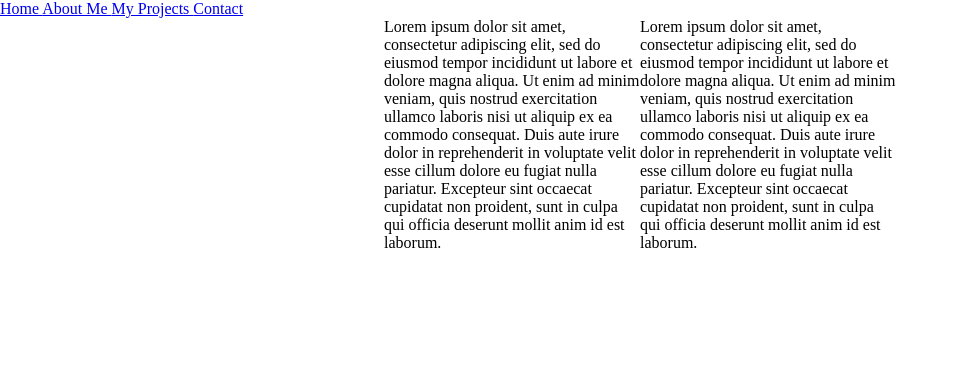
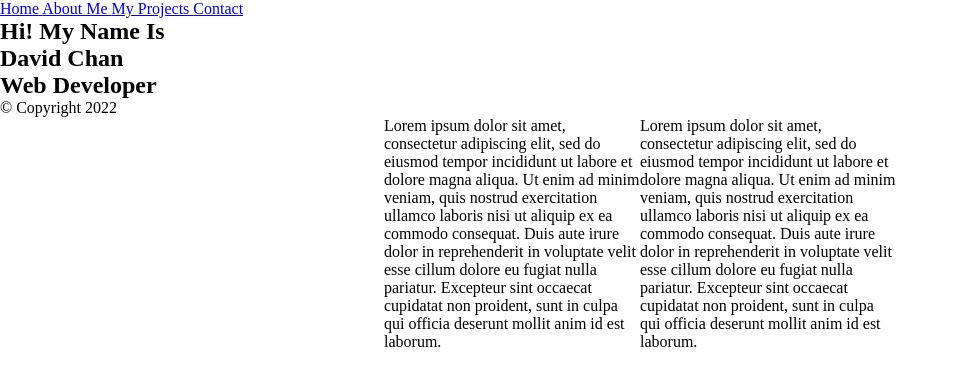
Before and after one commit to Davichavix/sass_project, a website: page index.html in a window 1280 px wide. Shown: the whole page, without its empty margins (0-958 px from the left). Drawn offline with Linux system fonts and the light colour scheme.

Commit message:
add list items for Front Page

```diff
--- a/index.html
+++ b/index.html
@@ -34,8 +34,24 @@
     </header>
 
     <main>
+      <section class="home">
+        <h2>Hi! My Name Is</h2>
+        <h1 class="home_name">
+          David <span class="home_name--last">Chan</span>
+        </h1>
+        <h2>
+          Web Developer
+        </h2>
+        <div class="social-icons">
+          <a href="#!">
+            <i class="fab fa-github fa-2x"></i>
+          </a>
+        </div>
 
+        <footer>&copy; Copyright 2022</footer>
+      </section>
     </main>
+
     <div class ="main">
       <p class="main_paragraph1">
         Lorem ipsum dolor sit amet, consectetur adipiscing elit, sed do eiusmod tempor incididunt ut
```
